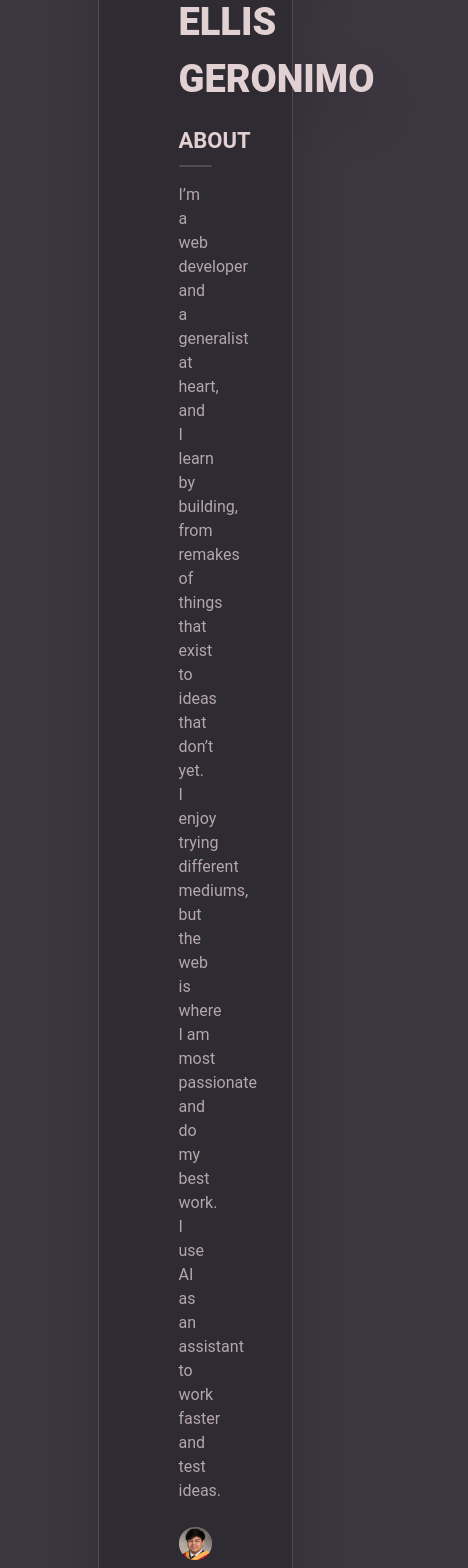
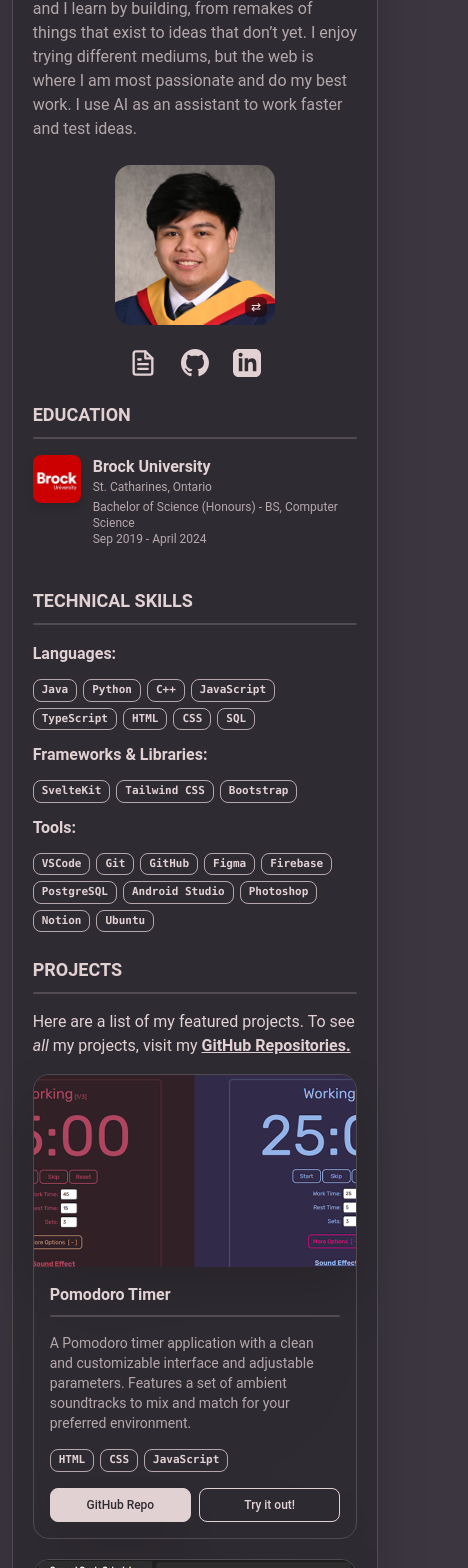
Before and after one commit to Julellisg/Portfolio, a SvelteKit app: page / in a window 390 px wide. Shown: the part 160-1728 px from the top of the page, 468 px wide, since content can reach past the window. Built offline with nearby package versions, Linux system fonts and the light colour scheme.

Commit message:
Added mobile responsiveness

```diff
--- a/src/routes/+page.svelte
+++ b/src/routes/+page.svelte
@@ -105,10 +105,10 @@
 
 <div id="top" class="portfolio-container">
     <!-- About Me -->
-    <div class="grid grid-cols-1 md:grid-cols-[minmax(0,1fr)_14rem] gap-6">
+    <div class="grid grid-cols-1 md:grid-cols-[1fr_auto] gap-6 md:items-stretch">
         <!-- Left Half  -->
         <div class="flex-1">
-            <h1 class="text-[38px] font-extrabold">JULIAN ELLIS GERONIMO</h1>
+            <h1 class="font-extrabold leading-tight">JULIAN ELLIS GERONIMO</h1>
             <h2>ABOUT</h2>
             <hr />
             <p class="text-base text-(--text-sub-color)">
@@ -120,14 +120,14 @@
             </p>
         </div>
         <!-- Right Half -->
-        <div>
+        <div class="mx-auto md:mx-0 w-40 sm:w-48 md:w-auto md:h-full flex flex-col items-center justify-center">
             <button
                 type="button"
                 aria-label={showFirstPortrait
                     ? 'Show second portrait'
                     : 'Show first portrait'}
                 onclick={() => (showFirstPortrait = !showFirstPortrait)}
-                class="relative aspect-square w-full self-start overflow-hidden rounded-2xl focus-visible:outline-2 focus-visible:outline-offset-2 focus-visible:outline-current"
+                class="group relative aspect-square w-full md:w-auto md:h-full overflow-hidden rounded-2xl focus-visible:outline-2 focus-visible:outline-offset-2 focus-visible:outline-current"
             >
                 <img
                     src={pfp1}
@@ -143,8 +143,12 @@
                     class="portrait-image absolute inset-0 h-full w-full object-cover drop-shadow-2xl transition-opacity duration-300 ease-in-out"
                     style:opacity={showFirstPortrait ? 0 : 1}
                 />
+                <span
+                    class="absolute bottom-2 right-2 rounded-md bg-black/50 px-1.5 py-0.5 text-xs text-white/90 backdrop-blur-sm transition-opacity group-hover:bg-black/70"
+                >
+                    ⇄
+                </span>
             </button>
-            <p class="text-center text-lg italic text-(--text-sub-color)">⇄</p>
         </div>
     </div>
 
@@ -222,12 +226,12 @@
     <!-- Education -->
     <h2>EDUCATION</h2>
     <hr />
-    <div class="mb-6 grid grid-cols-[60px_minmax(0,1fr)] gap-4 pb-4">
+    <div class="mb-6 grid grid-cols-[48px_minmax(0,1fr)] sm:grid-cols-[60px_minmax(0,1fr)] gap-3 sm:gap-4 pb-4">
         <a
             href="https://brocku.ca/"
             target="_blank"
             rel="noopener noreferrer"
-            class="h-[60px] w-[60px]"
+            class="h-12 w-12 sm:h-[60px] sm:w-[60px] shrink-0"
         >
             <img
                 src={schoolImage}
@@ -236,15 +240,15 @@
             />
         </a>
         <div class="min-w-0">
-            <div class="flex flex-wrap items-baseline justify-between gap-x-4">
-                <h3 class="font-semibold">Brock University</h3>
-                <span class="ml-auto text-right">St. Catharines, Ontario</span>
+            <div class="flex flex-col sm:flex-row sm:items-baseline sm:justify-between gap-x-4">
+                <h3 class="font-semibold text-base sm:text-lg">Brock University</h3>
+                <span class="text-xs sm:text-sm text-(--text-sub-color) sm:text-right">St. Catharines, Ontario</span>
             </div>
-            <div class="mt-1 flex flex-wrap items-baseline justify-between gap-x-4">
-                <p class="text-(--text-sub-color)">
+            <div class="mt-1 flex flex-col sm:flex-row sm:items-baseline sm:justify-between gap-x-4">
+                <p class="text-xs sm:text-sm md:text-base text-(--text-sub-color)">
                     Bachelor of Science (Honours) - BS, Computer Science
                 </p>
-                <span class="ml-auto text-right text-(--text-sub-color)">
+                <span class="text-xs sm:text-sm text-(--text-sub-color) sm:text-right">
                     Sep 2019 - April 2024
                 </span>
             </div>
@@ -254,7 +258,7 @@
     <!-- Technical Skills -->
     <h2>TECHNICAL SKILLS</h2>
     <hr />
-    <div class="mb-6 grid grid-cols-[max-content_1fr] items-start gap-x-6 gap-y-3">
+    <div class="mb-6 grid grid-cols-1 sm:grid-cols-[max-content_1fr] items-start gap-x-6 gap-y-3">
         <span class="flex h-[26px] items-center font-bold">Languages:</span>
         <div class="tags">
             <span>Java</span>
--- a/src/routes/layout.css
+++ b/src/routes/layout.css
@@ -1,3 +1,6 @@
+/* ==========================================================================
+   Tailwind Framework Import
+   ========================================================================== */
 @import 'tailwindcss';
 
 /* ==========================================================================
@@ -33,8 +36,9 @@
    Main Portfolio Container (Central Resume Paper Layout)
    ========================================================================== */
 .portfolio-container {
-    /* Centered horizontally, 50% max-width on desktop, full min-height, flex-col to stick footer to bottom */
-    @apply mx-auto my-4 flex min-h-screen max-w-[50%] flex-col rounded-3xl px-20 pt-20 pb-6 drop-shadow-2xl;
+    /* Responsive width: keeps comfortable reading width across devices and caps gracefully on large monitors */
+    @apply mx-auto my-3 sm:my-4 flex min-h-screen w-[94%] sm:w-[90%] md:w-[85%] lg:w-[78%] xl:w-[65%] 2xl:max-w-[1020px] flex-col rounded-2xl sm:rounded-3xl p-5 sm:p-8 md:p-12 lg:p-14 drop-shadow-2xl;
+    min-width: min(100%, 340px);
     border: 1px solid var(--accent-color);
     background-color: var(--content-color);
 }
@@ -44,12 +48,12 @@
    ========================================================================== */
 /* Main page name header (e.g. Julian Ellis Geronimo) */
 h1 {
-    @apply mb-4;
+    @apply mb-4 text-2xl sm:text-3xl md:text-[38px] font-extrabold leading-tight;
 }
 
 /* Section titles (e.g. ABOUT, EDUCATION, TECHNICAL SKILLS, PROJECTS) */
 .portfolio-container h2 {
-    @apply mb-2 text-[22px] font-semibold;
+    @apply mb-2 text-lg sm:text-[22px] font-semibold;
 }
 
 /* Horizontal rule divider between sections */
@@ -64,30 +68,31 @@
    ========================================================================== */
 .tags {
     /* Flex container wrapping tag badges with a monospace font */
-    @apply flex shrink-0 flex-wrap gap-2 font-mono;
+    @apply flex shrink-0 flex-wrap gap-1.5 sm:gap-2 font-mono;
 }
 
 .tags span {
     /* Individual pill badge with border and subtle padding */
-    @apply rounded-lg border border-(--text-sub-color) px-2 py-1 text-xs font-bold;
+    @apply rounded-lg border border-(--text-sub-color) px-2 py-0.5 sm:py-1 text-[11px] sm:text-xs font-bold;
 }
 
 /* ==========================================================================
    Projects Section
    ========================================================================== */
-/* 2-column grid holding all featured project cards */
+/* Auto-fit grid: cards will NEVER squeeze below 310px; they drop to 1 column automatically if space is tight */
 .project-container {
-    @apply grid grid-cols-2 gap-4;
+    @apply grid gap-5 sm:gap-6;
+    grid-template-columns: repeat(auto-fit, minmax(min(100%, 310px), 1fr));
 }
 
 /* Individual project card container */
 .project-card {
-    @apply flex h-[430px] flex-col overflow-hidden rounded-2xl border border-(--accent-color) drop-shadow-2xl;
+    @apply flex min-h-[420px] flex-col justify-between overflow-hidden rounded-2xl border border-(--accent-color) drop-shadow-2xl;
 }
 
 /* Thumbnail preview image at the top of each project card */
 .project-card img {
-    @apply h-[30%] w-full shrink-0 object-cover object-center;
+    @apply h-48 sm:h-40 md:h-36 w-full shrink-0 object-cover object-center;
 }
 
 /* Title of the project */
@@ -97,7 +102,7 @@
 
 /* Project description text */
 .project-card p {
-    @apply text-[15px] text-(--text-sub-color);
+    @apply text-sm sm:text-[15px] text-(--text-sub-color);
 }
 
 /* Card body containing title, divider line, and description */
@@ -110,10 +115,10 @@
    ========================================================================== */
 /* Filled primary button (e.g. "GitHub Repo") */
 .btn-primary {
-    @apply flex-1 rounded-lg border border-(--text-color) bg-(--text-color) py-2 text-center text-(--content-color) transition-opacity hover:opacity-90;
+    @apply flex-1 whitespace-nowrap rounded-lg border border-(--text-color) bg-(--text-color) py-2 px-2 text-center text-xs sm:text-sm font-medium text-(--content-color) transition-opacity hover:opacity-90;
 }
 
 /* Outlined secondary button (e.g. "Try it out!", "Demonstration", "Back to Top") */
 .btn-secondary {
-    @apply flex-1 rounded-lg border border-(--text-color) py-2 text-center transition-colors hover:bg-(--text-color) hover:text-(--content-color);
+    @apply flex-1 whitespace-nowrap rounded-lg border border-(--text-color) py-2 px-2 text-center text-xs sm:text-sm font-medium transition-colors hover:bg-(--text-color) hover:text-(--content-color);
 }
```
